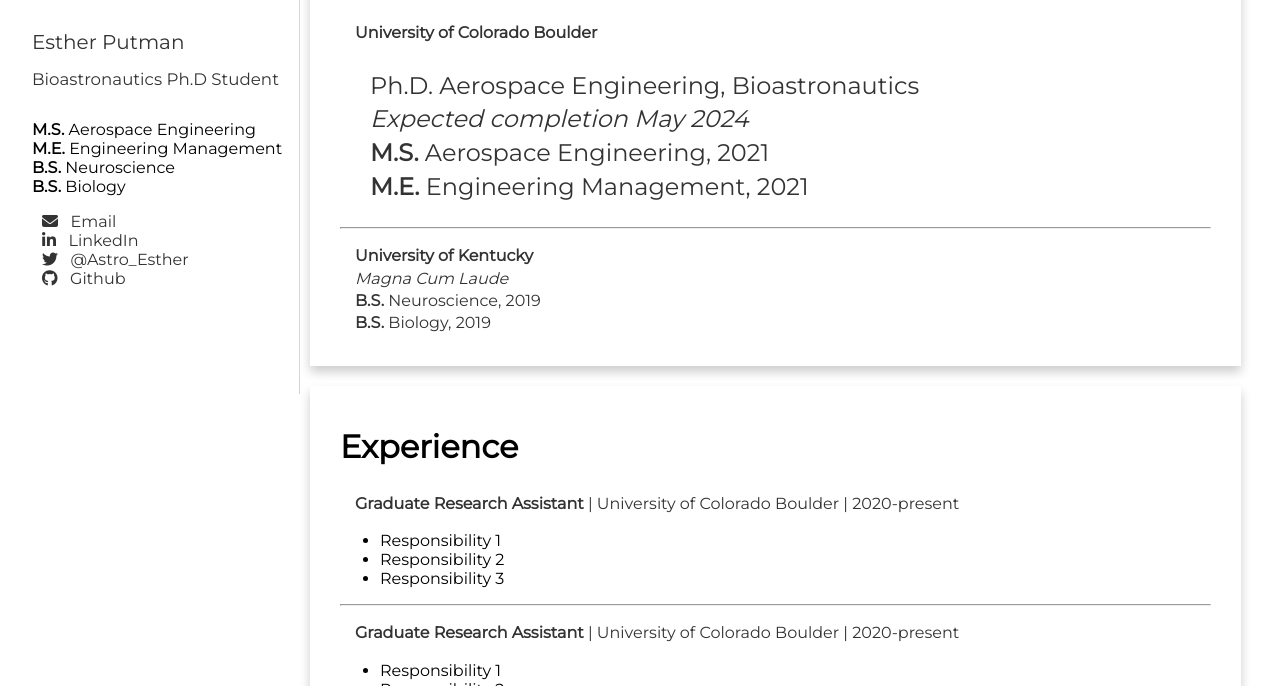
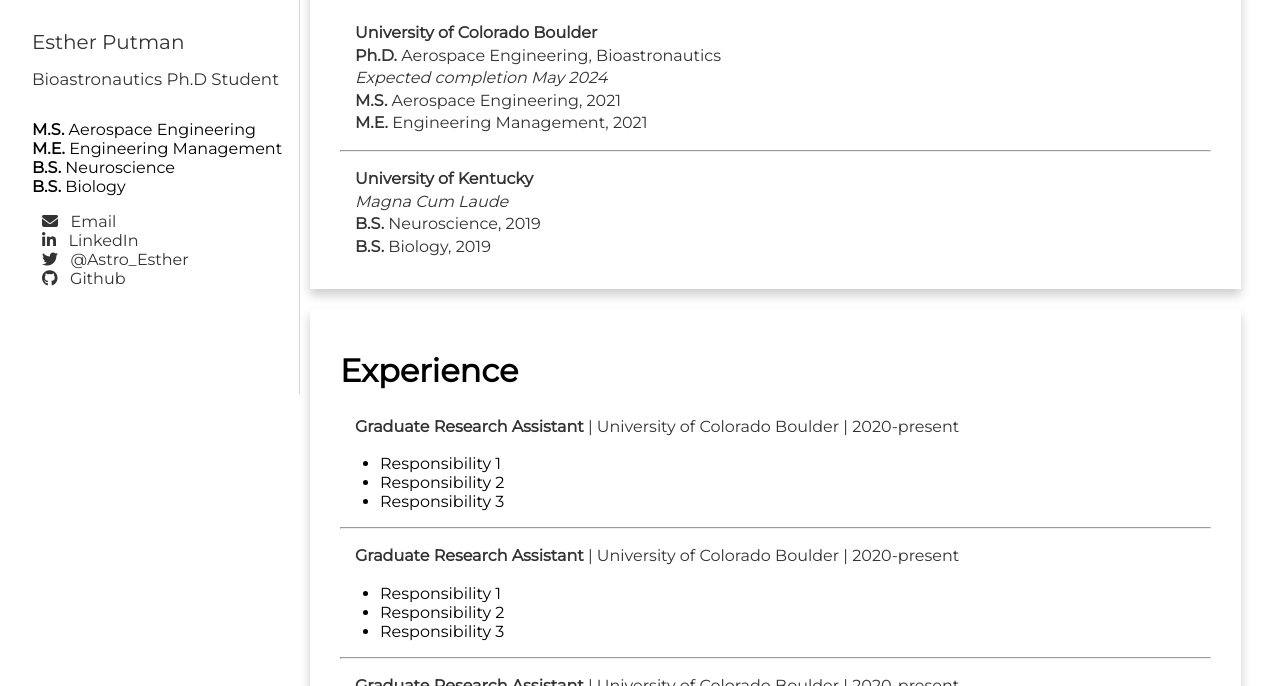
Before and after one commit to eputman/eputman.github.io, a Jekyll site: the page built from CV/index.html, in a window 1280 px wide and 900 px high, scrolled down 351 px, cut to the strip 214-900 px from the top of the window. Built offline with Jekyll 4.4.1, drawn with Linux system fonts in a browser that asks for light colours; nearby versions of some CDN libraries.

Commit message:
Education card

```diff
--- a/CV/index.html
+++ b/CV/index.html
@@ -37,7 +37,7 @@
 			<div class="container">
 				<h2><b>Education</b></h2>
 			  	<p class="smalltext"><b>University of Colorado Boulder</b><br>
-			  		<p>Ph.D.</b> Aerospace Engineering, Bioastronautics<br>
+			  	<b>Ph.D.</b> Aerospace Engineering, Bioastronautics<br>
         		<em> Expected completion May 2024</em><br>
 			  	<b> M.S.</b> Aerospace Engineering, 2021<br>
 			  	<b> M.E.</b> Engineering Management, 2021</p>
```
Lines whose indentation alone changed are shown as unchanged.
